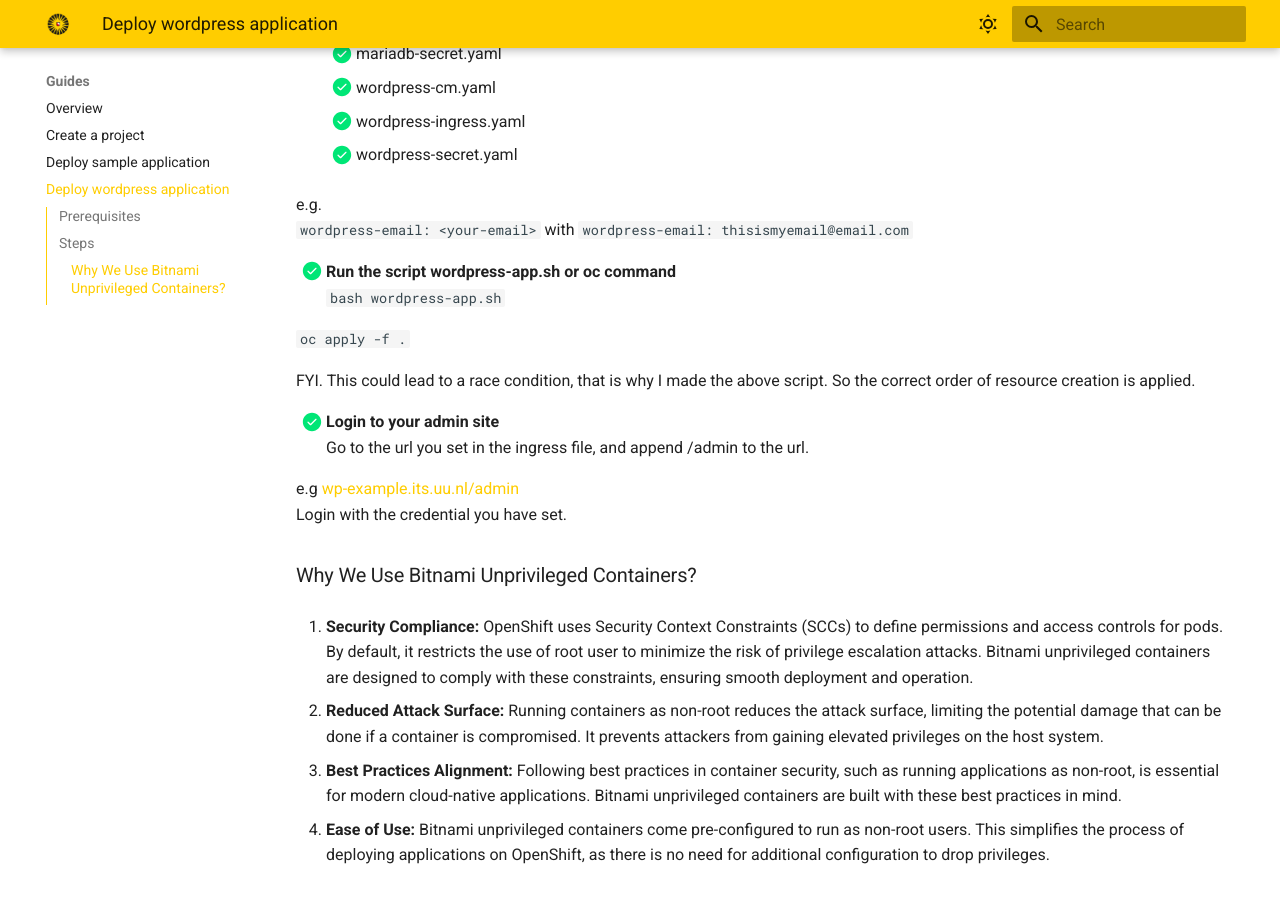
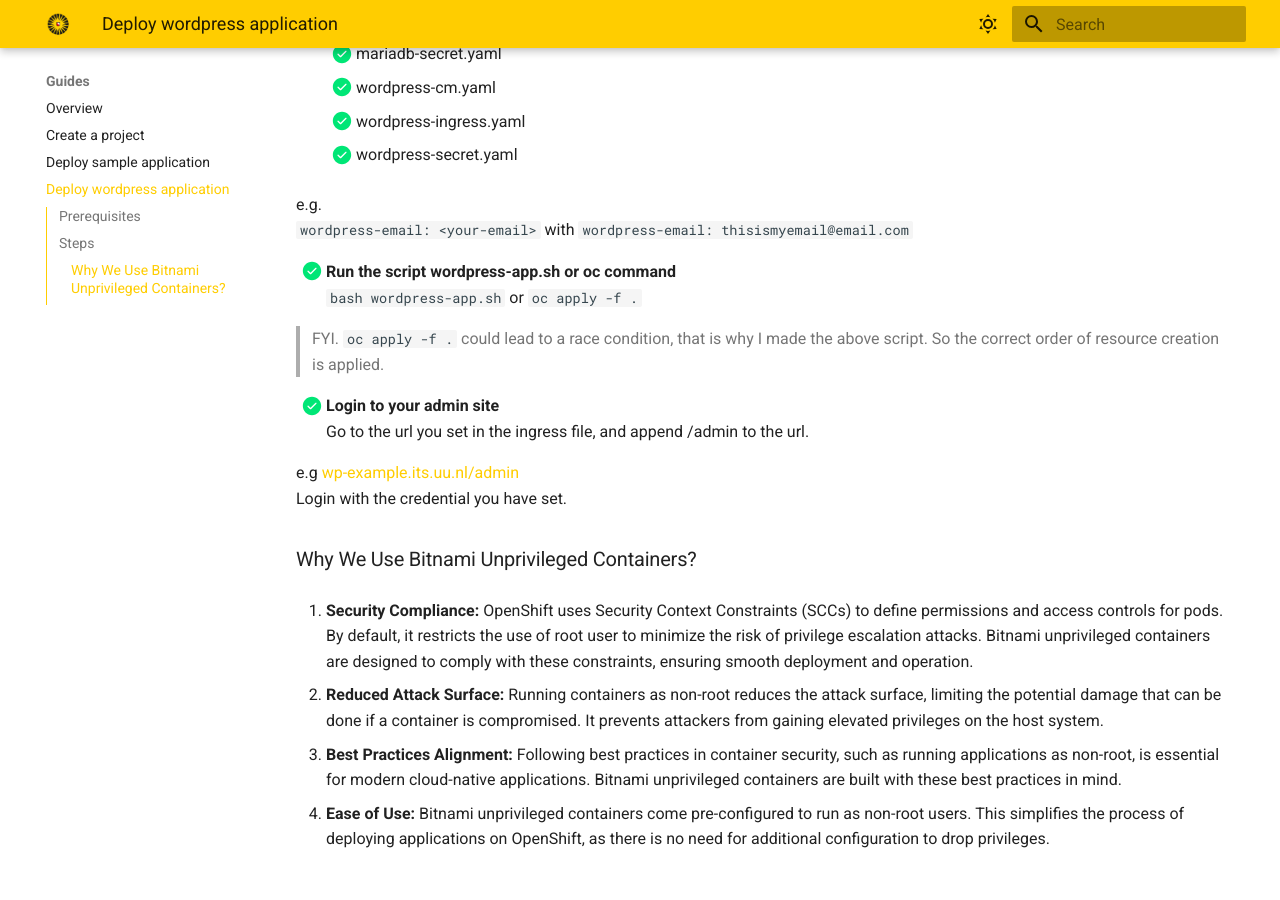
Before and after one commit to UtrechtUniversity/containerplatform-docs, an MkDocs documentation site: the page built from docs/content/guides/wordpress-example-app.md, in a window 1280 px wide and 900 px high, scrolled down 648 px. Built offline with MkDocs 1.6.1 and Material for MkDocs 9.7.7, drawn with Linux system fonts in a browser that asks for light colours.

Commit message:
correct alingnment123

````diff
--- a/docs/content/guides/wordpress-example-app.md
+++ b/docs/content/guides/wordpress-example-app.md
@@ -5,14 +5,14 @@
 
 **Have a dns entry for your site**
   Create a netwerk dns change in topdesk to apply for your dns name.
-  e.g. ```wp-example.its.uu.nl```
+  e.g. `wp-example.its.uu.nl`
 
 ## Steps
 
 - [x] **Clone this repo**
 [UtrechtUniversity/wordpress-example-app](https://github.com/UtrechtUniversity/wordpress-example-app)
 
-   ```git clone https://github.com/UtrechtUniversity/wordpress-example-app```
+   `git clone https://github.com/UtrechtUniversity/wordpress-example-app`
 
 - [x] **Replace the <your-....> with your own data in the yaml files below**
 
@@ -22,14 +22,12 @@
      * [x] wordpress-secret.yaml
 
    e.g.
-   ```wordpress-email: <your-email>``` with ```wordpress-email: thisismyemail@email.com```
+   `wordpress-email: <your-email>` with `wordpress-email: thisismyemail@email.com`
 
 - [x] **Run the script wordpress-app.sh or oc command**
-   ```bash wordpress-app.sh```
+   `bash wordpress-app.sh` or `oc apply -f .`
 
-   ```oc apply -f .```
-
-   FYI. This could lead to a race condition, that is why I made the above script. So the correct order of resource creation is applied.
+   > FYI. `oc apply -f .` could lead to a race condition, that is why I made the above script. So the correct order of resource creation is applied.
 
 - [x] **Login to your admin site**
    Go to the url you set in the ingress file, and append /admin to the url.
````
